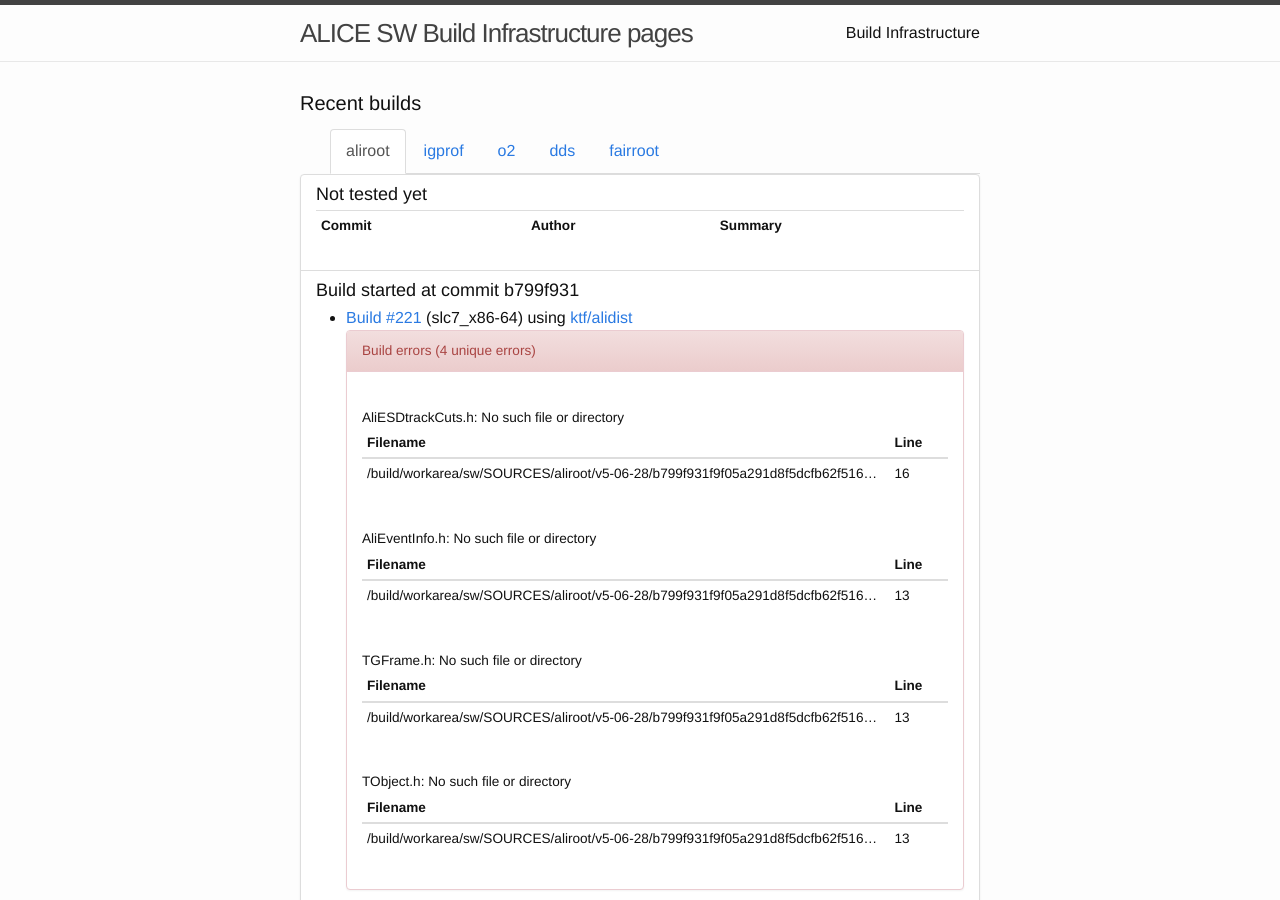
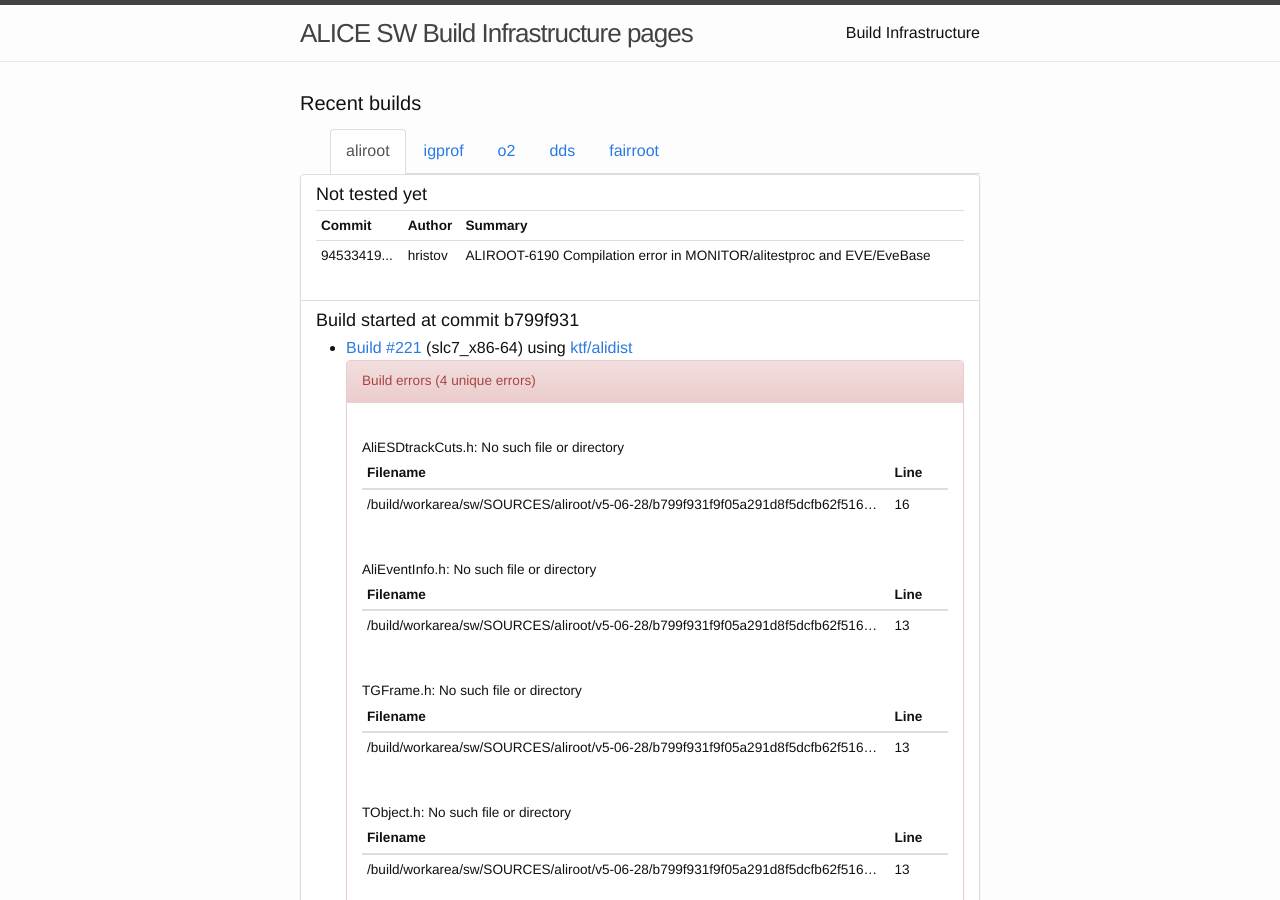
Before and after one commit to alisw/alisw.github.io, a Jekyll site: the page built from index.html, in a window 1280 px wide and 900 px high. Built offline with Jekyll 4.4.1, drawn with Linux system fonts in a browser that asks for light colours; nearby versions of some CDN libraries.

Commit message:
Updated results.

```diff
--- a/_data/commits-aliroot-master.yaml
+++ b/_data/commits-aliroot-master.yaml
@@ -1,3 +1,8 @@
+-
+ commit: "945334194d211a19f2ec72011638ec907ce2552e"
+ message: >-
+    ALIROOT-6190 Compilation error in MONITOR/alitestproc and EVE/EveBase
+ author: !!str hristov
 -
  commit: "b799f931f9f05a291d8f5dcfb62f51675f0b94dd"
  message: >-
```
